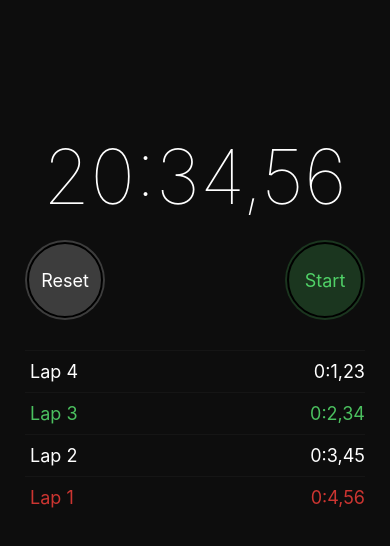
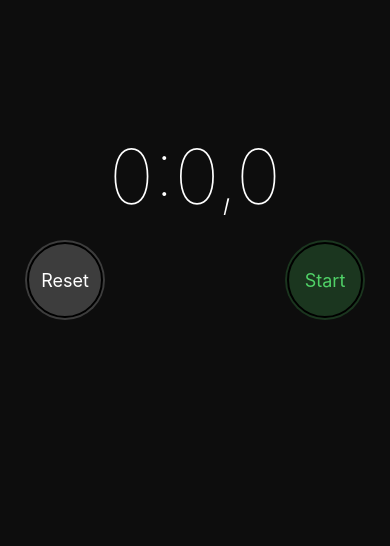
Before and after one commit to Magho/StopWatch-app-, a React Native app: screen / in a window 390 px wide. Shown: the top 546 px of the page. Built offline with nearby package versions, Linux system fonts and the light colour scheme.

Commit message:
add start button functions and some states to calc time

```diff
--- a/App.js
+++ b/App.js
@@ -1,12 +1,6 @@
 import React, {Component} from 'react'
-import {Platform, StyleSheet, Text, View, ScrollView} from 'react-native'
+import {Platform, StyleSheet, Text, View, ScrollView, TouchableOpacity} from 'react-native'
 import moment from 'moment'
-
-
-const DATA = {
-  timer : 1234567,
-  laps  : [1234, 2345, 3456, 4567],
-}
 
 function Timer ({interval, style}) {
   const duration = moment.duration(interval)
@@ -18,13 +12,17 @@
   )
 }
 
-function RoundButton ({title, color, backgroundColor}) {
+function RoundButton ({title, color, backgroundColor, onPress, disabled}) {
   return (
-    <View style = {[ styles.button, {backgroundColor : backgroundColor}]}>
+    <TouchableOpacity
+      style = {[ styles.button, {backgroundColor : backgroundColor}]}
+      onPress = {() => !disabled && onPress()}
+      activeOpacity = {disabled ? 1.0 : 0.7}
+    >
       <View style = {styles.buttonBorder}>
         <Text style={[styles.buttonTitle, {color}]}> {title} </Text>
       </View>
-    </View>
+    </TouchableOpacity>
   )
 }
 
@@ -44,7 +42,7 @@
   )
 }
 
-function LapsTable ({laps}) {
+function LapsTable ({laps, timer}) {
 
   const finishedLaps = laps.slice(1)
   let min = Number.MAX_SAFE_INTEGER
@@ -62,7 +60,7 @@
         <Lap
           number={laps.length - index}
           key = {laps.length - index}
-          interval={lap}
+          interval={index == 0 ? timer + lap : lap}
           fastest={lap == min}
           slowest={lap == max}        />
       ))}
@@ -71,18 +69,54 @@
 }
 
 export default class App extends Component{
+
+  constructor (props) {
+    super(props)
+    this.state = {
+      start : 0,
+      now : 0,
+      laps : [ ],
+    }
+  }
+
+  start = () => {
+    const now = new Date().getTime()
+    this.setState ({
+      start : now,
+      now,
+      laps : [0],
+    })
+
+    this.timer = setInterval (() => {
+      this.setState ({ now : new Date() .getTime()})
+    },100)
+  }
+
   render() {
+
+    const { now, start, laps } = this.state
+    const timer = now - start
+
     return (
       <View style={styles.container}>
 
-        <Timer interval={DATA.timer} style = {styles.timer}/>
+        <Timer interval={timer} style = {styles.timer}/>
 
         <View style={styles.buttonsRow}>
-          <RoundButton title='Reset' color='#ffffff' backgroundColor='#3D3D3D' />
-          <RoundButton title='Start' color='#50D167' backgroundColor='#1B361F' />
+          <RoundButton
+            title='Reset'
+            color='#ffffff'
+            backgroundColor='#3D3D3D'
+          />
+          <RoundButton
+            title='Start'
+            color='#50D167'
+            backgroundColor='#1B361F'
+            onPress = {this.start}
+          />
         </View>
 
-        <LapsTable laps = {DATA.laps} />
+        <LapsTable laps = {laps} timer = {timer} />
 
       </View>
     );
```
